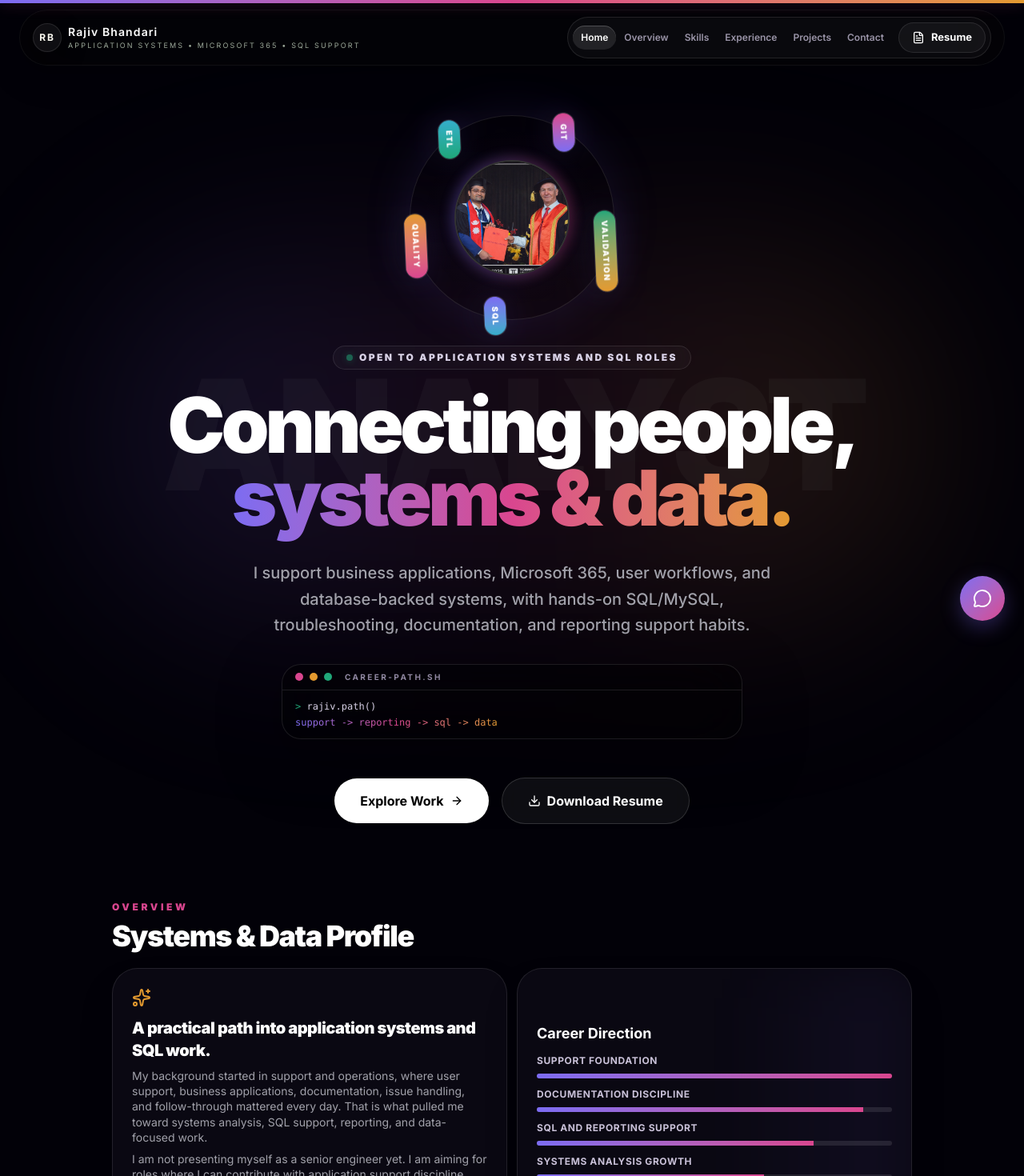
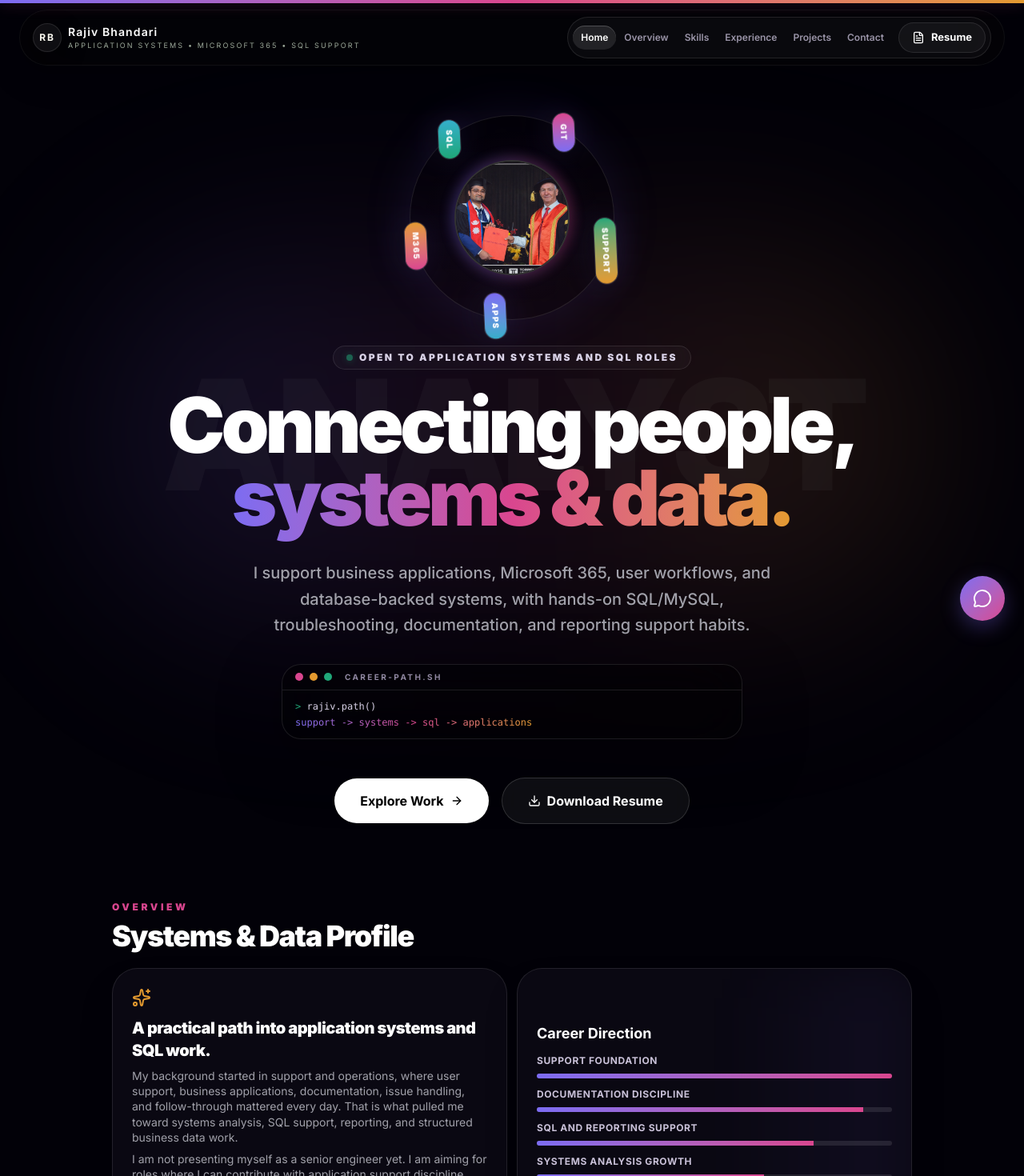
Before and after one commit to prodev1996/portfolio, a Next.js app: page / in a window 1280 px wide. Shown: the top 1470 px of the page at 80% size. Built offline with nearby package versions, Linux system fonts and the light colour scheme.

Commit message:
Align homepage with systems and SQL resume

```diff
--- a/components/AboutSection.tsx
+++ b/components/AboutSection.tsx
@@ -75,8 +75,8 @@ export default function AboutSection() {
           <div className="mt-6 rounded-2xl border border-emerald-400/20 bg-emerald-400/5 p-4">
             <p className="text-sm leading-7 text-slate-300">
               My goal is simple: join a strong team, support users well, keep
-              systems running smoothly, and continue growing into higher-value
-              support and data-focused roles over time.
+              systems running smoothly, and continue growing into stronger
+              application systems, reporting, and SQL-aware roles over time.
             </p>
           </div>
         </motion.div>
--- a/components/CosmicPortfolio.tsx
+++ b/components/CosmicPortfolio.tsx
@@ -164,17 +164,17 @@ const technicalSkillGroups = [
     icon: FaNodeJs,
     title: "Project Readiness",
     detail: "Testing, documentation, change tracking, technical learning, and reliable contribution across application support and SQL-focused teams.",
-    proof: "Built for junior-to-early-mid systems, support, and SQL-adjacent environments.",
+    proof: "Built for systems, support, reporting, and SQL-aware environments.",
     accent: "from-[#e49a2f] to-[#7c6cf2]",
   },
 ];
 
 const orbitNodes = [
-  { label: "SQL", detail: "Data querying", angle: 12, tone: "from-[#7c6cf2] to-[#35aeca]" },
-  { label: "Quality", detail: "Data checks", angle: 76, tone: "from-[#e49a2f] to-[#d9468f]" },
-  { label: "ETL", detail: "Migration flow", angle: 144, tone: "from-[#35aeca] to-[#20a779]" },
+  { label: "Apps", detail: "Business systems", angle: 12, tone: "from-[#7c6cf2] to-[#35aeca]" },
+  { label: "M365", detail: "User workflows", angle: 76, tone: "from-[#e49a2f] to-[#d9468f]" },
+  { label: "SQL", detail: "Queries and checks", angle: 144, tone: "from-[#35aeca] to-[#20a779]" },
   { label: "Git", detail: "Version control", angle: 214, tone: "from-[#d9468f] to-[#7c6cf2]" },
-  { label: "Validation", detail: "Reconciliation", angle: 292, tone: "from-[#20a779] to-[#e49a2f]" },
+  { label: "Support", detail: "Incident handling", angle: 292, tone: "from-[#20a779] to-[#e49a2f]" },
 ];
 
 // Interactive Bento Card with Spotlight
@@ -225,7 +225,7 @@ function TerminalBadge() {
       <div className="grid gap-1 px-4 py-3 font-mono text-[11px] text-[#d8d1e6] sm:text-xs">
         <p><span className="text-[#20a779]">&gt;</span> rajiv.path()</p>
         <p className="terminal-type text-transparent bg-clip-text bg-gradient-to-r from-[#7c6cf2] via-[#d9468f] to-[#e49a2f]">
-          support -&gt; reporting -&gt; sql -&gt; data
+          support -&gt; systems -&gt; sql -&gt; applications
         </p>
       </div>
     </motion.div>
@@ -374,7 +374,7 @@ export default function CosmicPortfolio() {
                 <h3 className="text-xl font-black tracking-tight text-white mb-2">A practical path into application systems and SQL work.</h3>
                 <div className="space-y-2">
                   <p className="text-sm text-[#a1a1aa] leading-snug">
-                    My background started in support and operations, where user support, business applications, documentation, issue handling, and follow-through mattered every day. That is what pulled me toward systems analysis, SQL support, reporting, and data-focused work.
+                    My background started in support and operations, where user support, business applications, documentation, issue handling, and follow-through mattered every day. That is what pulled me toward systems analysis, SQL support, reporting, and structured business data work.
                   </p>
                   <p className="text-sm text-[#a1a1aa] leading-snug">
                     I am not presenting myself as a senior engineer yet. I am aiming for roles where I can contribute with application support discipline, analytical thinking, SQL/MySQL exposure, process improvement mindset, and growing systems knowledge.
@@ -516,8 +516,8 @@ export default function CosmicPortfolio() {
               <h2 className="mt-4 text-5xl font-black tracking-[-0.04em] text-white sm:text-6xl md:text-7xl">
                 Experience
               </h2>
-              <p className="mt-6 text-lg leading-relaxed text-[#a1a1aa] max-w-md">
-                Experience that built careful habits around systems, records, support, and clear operational follow-through.
+            <p className="mt-6 text-lg leading-relaxed text-[#a1a1aa] max-w-md">
+                Experience that built careful habits around business systems, user support, records, documentation, and clear operational follow-through.
               </p>
             </div>
 
@@ -568,8 +568,8 @@ export default function CosmicPortfolio() {
             <h2 className="mt-2 text-4xl font-black tracking-[-0.04em] text-white sm:text-5xl">Practical Delivery Projects</h2>
             <p className="mt-3 max-w-2xl text-sm leading-6 text-[#a1a1aa]">
               These projects are included as proof of delivery, structure, and
-              follow-through while I continue building stronger SQL and data
-              portfolio work.
+              follow-through while I continue building stronger application
+              systems, reporting, and SQL support portfolio work.
             </p>
           </div>
 
--- a/components/Hero.tsx
+++ b/components/Hero.tsx
@@ -61,7 +61,7 @@ const targetRoles = [
 const heroFacts = [
   {
     value: "Australia based",
-    label: "Open to on-site and hybrid support or data-focused roles",
+    label: "Open to on-site and hybrid application support, systems, or reporting roles",
     icon: MapPin,
   },
   {
--- a/components/ResumeEducation.tsx
+++ b/components/ResumeEducation.tsx
@@ -32,7 +32,7 @@ const attributes = [
   "Clear communication and dependable stakeholder support",
   "Attention to detail with structured troubleshooting habits",
   "Curious learner who adapts quickly to technical standards",
-  "Ready to support guided trials, validation work, and go-live preparation",
+  "Ready to support guided testing, validation work, and system change activities",
 ];
 
 export default function ResumeEducation() {
--- a/components/ResumeProjects.tsx
+++ b/components/ResumeProjects.tsx
@@ -7,13 +7,13 @@ import Link from "next/link";
 export default function ResumeProjects() {
   const projects = [
     {
-      title: "SQL Data Validation & ETL Practice Project",
+      title: "SQL Data Validation & Migration Practice Project",
       subtitle: "Practice project for SQL, staging, and reconciliation",
       meta: "SQL Server / MySQL / Excel / Git",
       bullets: [
         "Worked through import, staging, duplicate checks, NULL checks, record counts, and source-to-target comparison tasks in a structured practice setup.",
         "Focused on validation logic, reconciliation habits, and documentation of assumptions, test steps, and results.",
-        "Used the project to build confidence in ETL support thinking, data quality checks, and junior migration-style workflows.",
+        "Used the project to build confidence in SQL support thinking, data quality checks, and migration-related validation workflows.",
       ],
       link: null,
     },
```
